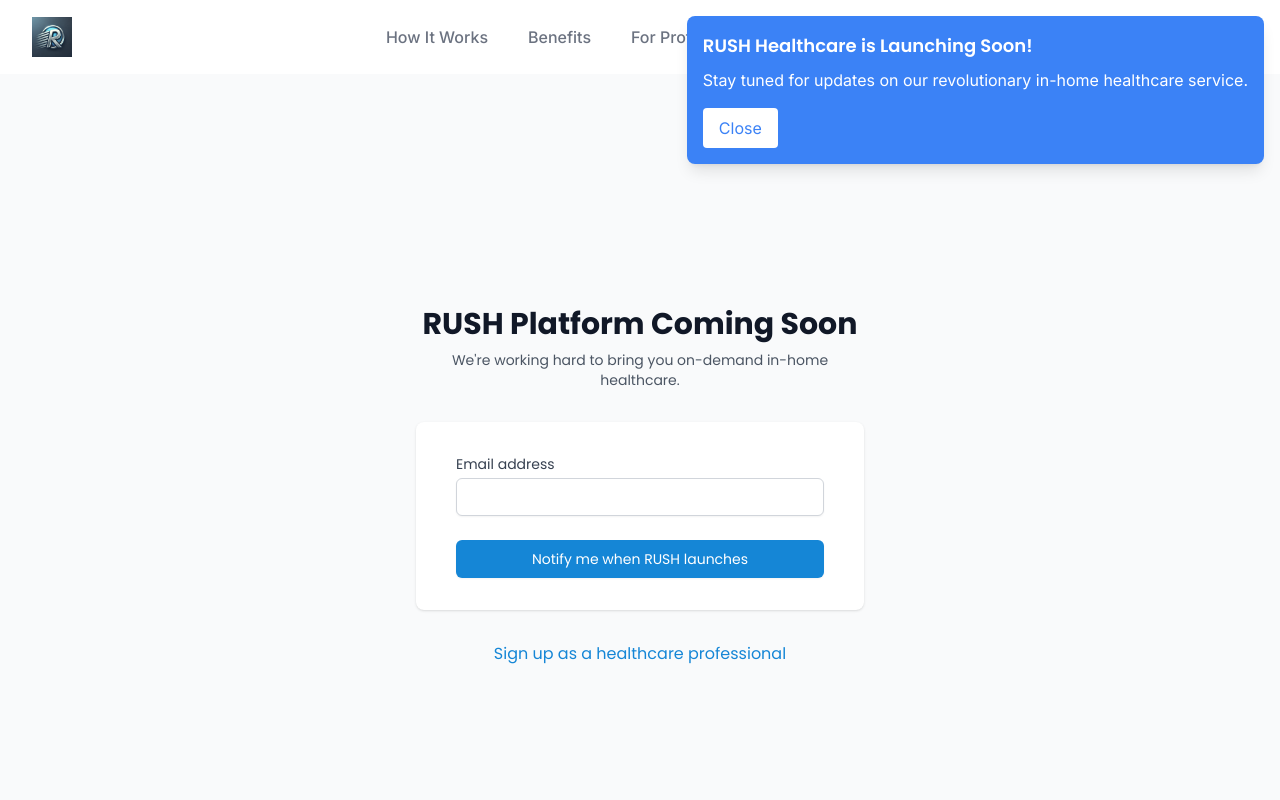
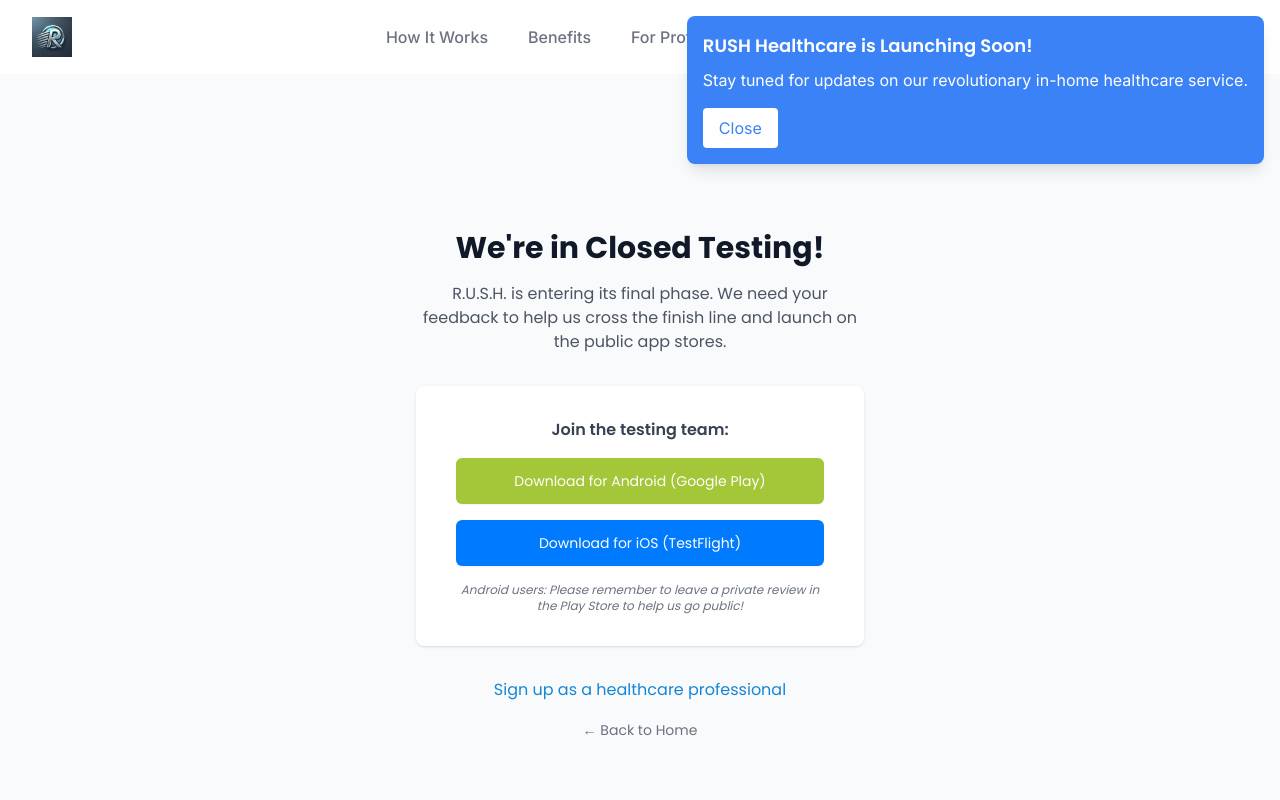
Before and after one commit to tonekingdev/rush, a Next.js app: page /comingsoon in a window 1280 px wide. Shown: the top 800 px of the page. Built offline with nearby package versions, Linux system fonts and the light colour scheme.

Commit message:
fixing missing links

```diff
--- a/app/comingsoon/page.tsx
+++ b/app/comingsoon/page.tsx
@@ -1,139 +1,91 @@
-'use client'
+'use client';
 
-import Link from 'next/link'
-import { motion } from 'framer-motion'
-import { useState, useRef } from 'react'
-import Modal from '../components/Modal'
+import Link from 'next/link';
+import { motion } from 'framer-motion';
 
 export default function ComingSoon() {
-    const [message, setMessage] = useState('')
-    const [isModalOpen, setIsModalOpen] = useState(false)
-    const [isSubmitted, setIsSubmitted] = useState(false)
-    const emailInputRef = useRef<HTMLInputElement>(null)
-
-    async function handleSubmit(e: React.FormEvent<HTMLFormElement>) {
-        e.preventDefault()
-        const form = e.currentTarget
-        const emailInput = form.elements.namedItem('email') as HTMLInputElement
-        const email = emailInput.value
-        setMessage('Submitting...')
-
-        try {
-            const formData = new FormData()
-            formData.append('email', email)
-
-            const response = await fetch('/comingsoon_submit.php', {
-                method: 'POST',
-                body: formData,
-            })
-
-            const data = await response.json()
-
-            if (!response.ok) {
-                throw new Error(data.error || 'An error occurred')
-            }
-
-            setMessage(data.message || 'Submission successful')
-            setIsSubmitted(true)
-            if (emailInputRef.current) {
-                emailInputRef.current.value = ''
-            }
-        } catch (error) {
-            const errorMessage = error instanceof Error ? error.message : 'An unknown error occurred'
-            setMessage(errorMessage)
-            setIsModalOpen(true)
-            console.error('Error:', error)
-        }
-    }
-
   return (
     <div className="min-h-screen bg-gray-50 flex flex-col justify-center py-12 sm:px-6 lg:px-8">
       <div className="sm:mx-auto sm:w-full sm:max-w-md">
         <motion.h2
-                    className='mt-6 text-center text-3xl font-extrabold text-gray-900'
+          className="mt-6 text-center text-3xl font-extrabold text-gray-900"
           initial={{ opacity: 0, y: -20 }}
           animate={{ opacity: 1, y: 0 }}
           transition={{ duration: 0.5 }}
         >
-                    RUSH Platform Coming Soon
+          We&apos;re in Closed Testing!
         </motion.h2>
         <motion.p
-                    className='mt-2 text-center text-sm text-gray-600'
+          className="mt-4 text-center text-base text-gray-600"
           initial={{ opacity: 0, y: -20 }}
           animate={{ opacity: 1, y: 0 }}
-                    transition={{ duration: 0.5, delay: 0.2  }}
+          transition={{ duration: 0.5, delay: 0.2 }}
         >
-                    We&apos;re working hard to bring you on-demand in-home healthcare.
+          R.U.S.H. is entering its final phase. We need your feedback to help us
+          cross the finish line and launch on the public app stores.
         </motion.p>
       </div>
 
       <div className="mt-8 sm:mx-auto sm:w-full sm:max-w-md">
         <div className="bg-white py-8 px-4 shadow sm:rounded-lg sm:px-10">
-                    {!isSubmitted ? (
-                        <motion.form
-                            className='space-y-6'
-                            onSubmit={handleSubmit}
-                            initial={{ opacity: 0, y: 20 }}
-                            animate={{ opacity: 1, y: 0 }}
+          <motion.div
+            className="space-y-4"
+            initial={{ opacity: 0, scale: 0.95 }}
+            animate={{ opacity: 1, scale: 1 }}
             transition={{ duration: 0.5, delay: 0.4 }}
           >
-                            <div>
-                                <label htmlFor="email" className="block text-sm font-medium text-gray-700">
-                                    Email address
-                                </label>
-                                <div className="mt-1">
-                                    <input
-                                        id='email'
-                                        name='email'
-                                        type='email'
-                                        autoComplete='email'
-                                        required
-                                        ref={emailInputRef}
-                                        className='appearance-none block w-full px-3 py-2 border border-gray-300 rounded-md shadow-sm placeholder-gray-400 focus:outline-none focus:ring-blue-500 focus:border-blue-500 sm:text-sm'
-                                    />
-                                </div>
-                            </div>
+            <p className="text-center font-semibold text-gray-700 mb-4">
+              Join the testing team:
+            </p>
 
-                            <div>
-                                <button
-                                    type='submit'
-                                    className='w-full flex justify-center py-2 px-4 border border-transparent rounded-md shadow-sm text-sm font-medium text-white bg-[#1586D6] hover:bg-blue-500 focus:outline-none focus:ring-2 focus:ring-offset-2 focus:ring-blue-500'
+            {/* Android Button */}
+            <a
+              href="https://play.google.com/store/apps/details?id=com.rushhealthc.rushhealthcare"
+              target="_blank"
+              rel="noopener noreferrer"
+              className="w-full flex justify-center py-3 px-4 border border-transparent rounded-md shadow-sm text-sm font-medium text-white bg-[#A4C639] hover:bg-[#8eb02f] focus:outline-none focus:ring-2 focus:ring-offset-2 focus:ring-[#A4C639]"
             >
-                                    Notify me when RUSH launches
-                                </button>
-                            </div>
-                        </motion.form>
-                    ) : (
-                        <motion.div
-                            className='space-y-6'
-                            initial={{ opacity: 0, y: 20 }}
-                            animate={{ opacity: 1, y: 0 }}
-                            transition={{ duration: 0.5 }}
+              Download for Android (Google Play)
+            </a>
+
+            {/* iOS Button */}
+            <a
+              href="https://testflight.apple.com/join/VEAVKDXH"
+              target="_blank"
+              rel="noopener noreferrer"
+              className="w-full flex justify-center py-3 px-4 border border-transparent rounded-md shadow-sm text-sm font-medium text-white bg-[#007AFF] hover:bg-blue-600 focus:outline-none focus:ring-2 focus:ring-offset-2 focus:ring-blue-500"
             >
-                            <p className="text-center text-sm text-gray-600">{message}</p>
-                            <Link href="/" className='w-full flex justify-center py-2 px-4 border border-transparent rounded-md shadow-sm text-sm font-medium text-white bg-[#1586D6] hover:bg-blue-500 focus:outline-none focus:ring-2 focus:ring-offset-2 focus:ring-blue-500'>
-                                Go Back Home
-                            </Link>
+              Download for iOS (TestFlight)
+            </a>
+
+            <p className="mt-4 text-xs text-center text-gray-500 italic">
+              Android users: Please remember to leave a private review in the
+              Play Store to help us go public!
+            </p>
           </motion.div>
-                    )}
         </div>
       </div>
 
       <motion.div
-                className='mt-8 text-center'
+        className="mt-8 text-center space-y-4"
         initial={{ opacity: 0 }}
         animate={{ opacity: 1 }}
         transition={{ duration: 0.5, delay: 0.6 }}
       >
-                <Link href="/survey/provider" className='text-[#1586D6] hover:text-blue-500'>
+        <div>
+          <Link
+            href="/survey/provider"
+            className="text-[#1586D6] hover:text-blue-500 font-medium"
+          >
             Sign up as a healthcare professional
           </Link>
+        </div>
+        <div>
+          <Link href="/" className="text-gray-500 hover:text-gray-700 text-sm">
+            ← Back to Home
+          </Link>
+        </div>
       </motion.div>
-
-            <Modal isOpen={isModalOpen} onClose={() => setIsModalOpen(false)}>
-                <h3 className="text-lg font-medium text-gray-900 mb-2">Error</h3>
-                <p className="text-sm text-gray-500">{message}</p>
-            </Modal>
     </div>
-    )
+  );
 }
--- a/package.json
+++ b/package.json
@@ -45,10 +45,12 @@
   "devDependencies": {
     "@eslint/eslintrc": "^3",
     "@types/node": "^20",
+    "@types/pg": "^8.20.0",
     "@types/react": "^19",
     "@types/react-dom": "^19",
     "eslint": "^9",
     "eslint-config-next": "15.1.3",
+    "pg": "^8.20.0",
     "postcss": "^8",
     "tailwindcss": "^3.4.1",
     "typescript": "^5"
```
Also changed, not shown: components/ui/dialog.tsx (+33 -33 lines), 1 other file (tests, documents, lock files or other folders). Lines whose indentation alone changed are shown as unchanged.
